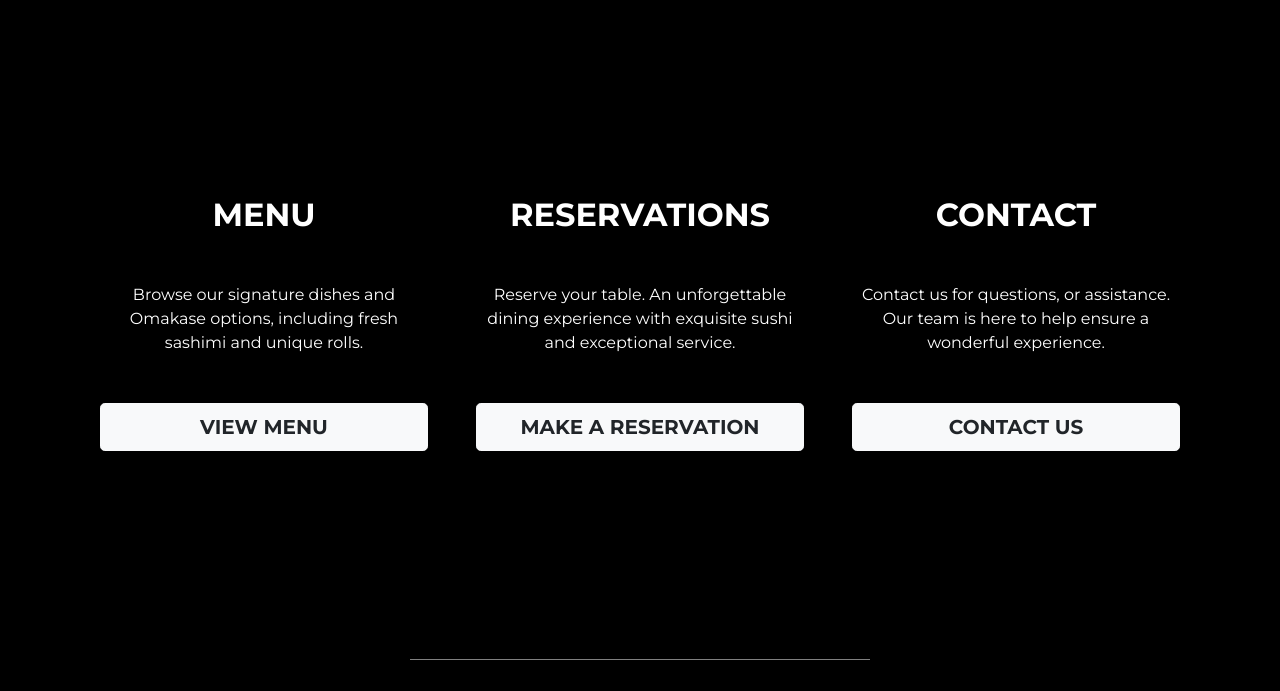
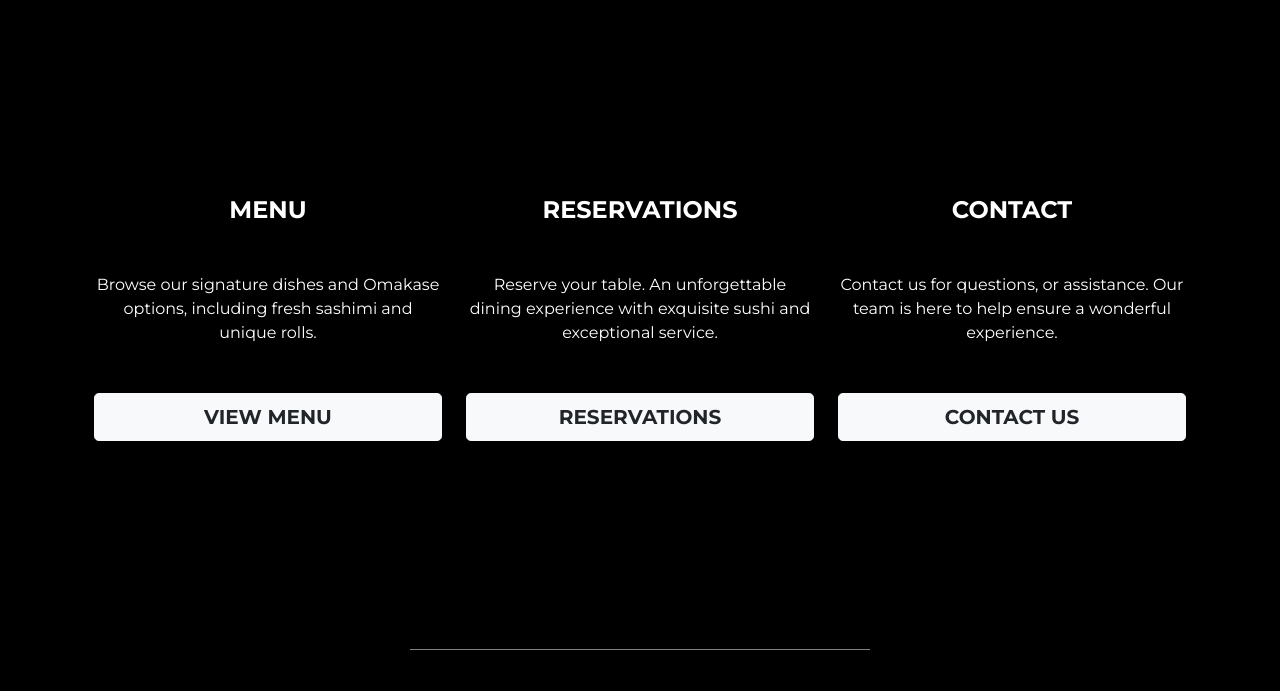
Before and after one commit to cjphawes/restaurant-booking-system, a Django app: page /home/ in a window 1280 px wide. Shown: the part 1085-1776 px from the top of the page. Run offline with Django 4.2, Linux system fonts and the light colour scheme; some web fonts are replaced.

Commit message:
adjust bs5 classes added to html

```diff
--- a/home/templates/home/index.html
+++ b/home/templates/home/index.html
@@ -40,20 +40,20 @@
 
 <div class="empty-space"></div>
 
-<div class="container-fluid">
-    <div class="row mx-auto gx-5 text-center">
+<div class="container">
+    <div class="row mx-auto text-center">
         <div class="col">
-            <h2 class="mb-5"><strong>MENU</strong></h2>
+            <h2 class="mb-5 fs-4"><strong>MENU</strong></h2>
             <p class="mb-5">Browse our signature dishes and Omakase options, including fresh sashimi and unique rolls.</p>
             <a class="nav-link btn btn-light btn-lg text-dark" href="{% url 'menu' %}"><strong>VIEW MENU</strong></a>
         </div>
         <div class="col">
-            <h2 class="mb-5"><strong>RESERVATIONS</strong></h2>
+            <h2 class="mb-5 fs-4"><strong>RESERVATIONS</strong></h2>
             <p class="mb-5">Reserve your table. An unforgettable dining experience with exquisite sushi and exceptional service.</p>
-            <a class="nav-link btn btn-light btn-lg text-dark" href="{% url 'reservation' %}"><strong>MAKE A RESERVATION</strong></a>
+            <a class="nav-link btn btn-light btn-lg text-dark" href="{% url 'reservation' %}"><strong>RESERVATIONS</strong></a>
         </div>
         <div class="col">
-            <h2 class="mb-5"><strong>CONTACT</strong></h2>
+            <h2 class="mb-5 fs-4"><strong>CONTACT</strong></h2>
             <p class="mb-5">Contact us for questions, or assistance. Our team is here to help ensure a wonderful experience.</p>
             <a class="nav-link btn btn-light btn-lg text-dark" href="{% url 'contact' %}"><strong>CONTACT US</strong></a>
         </div>
```
